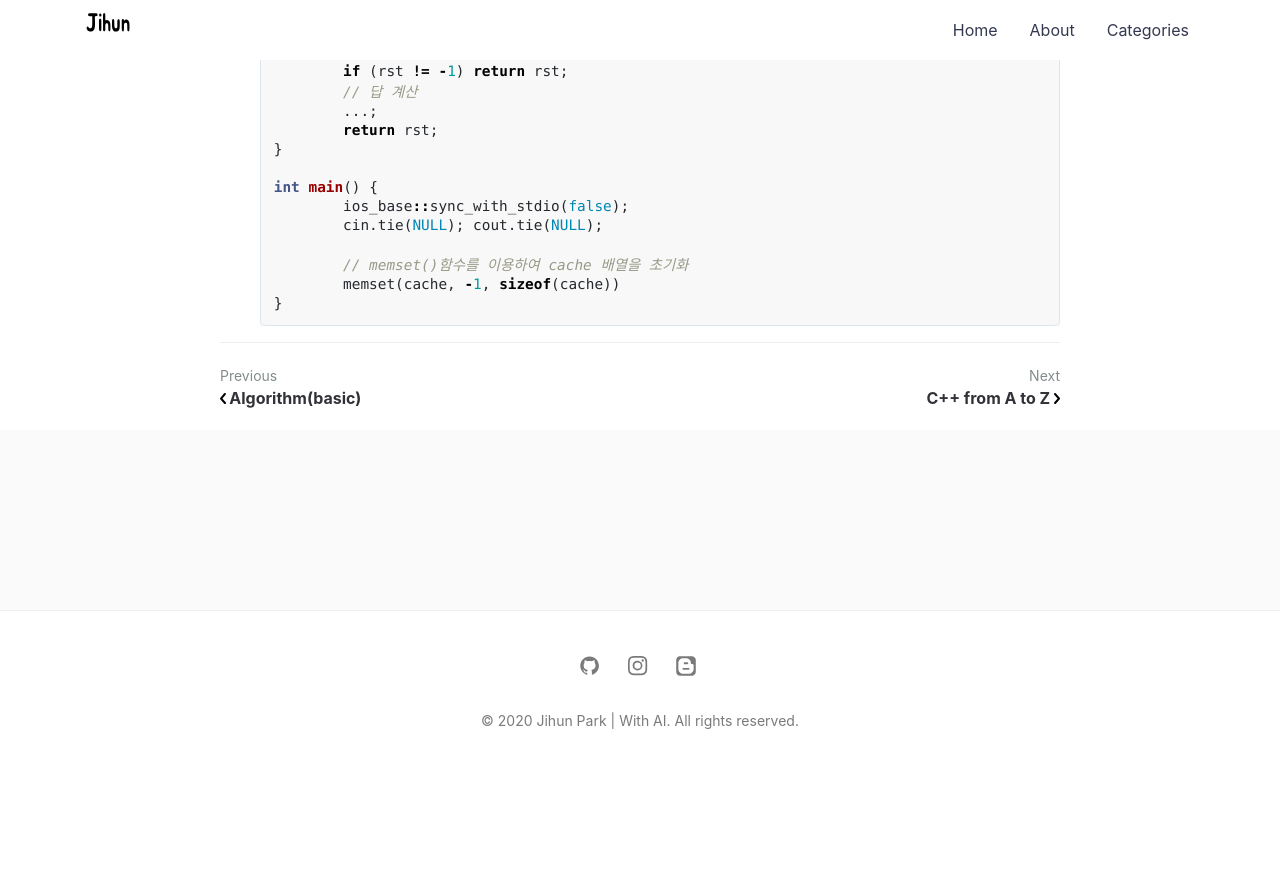
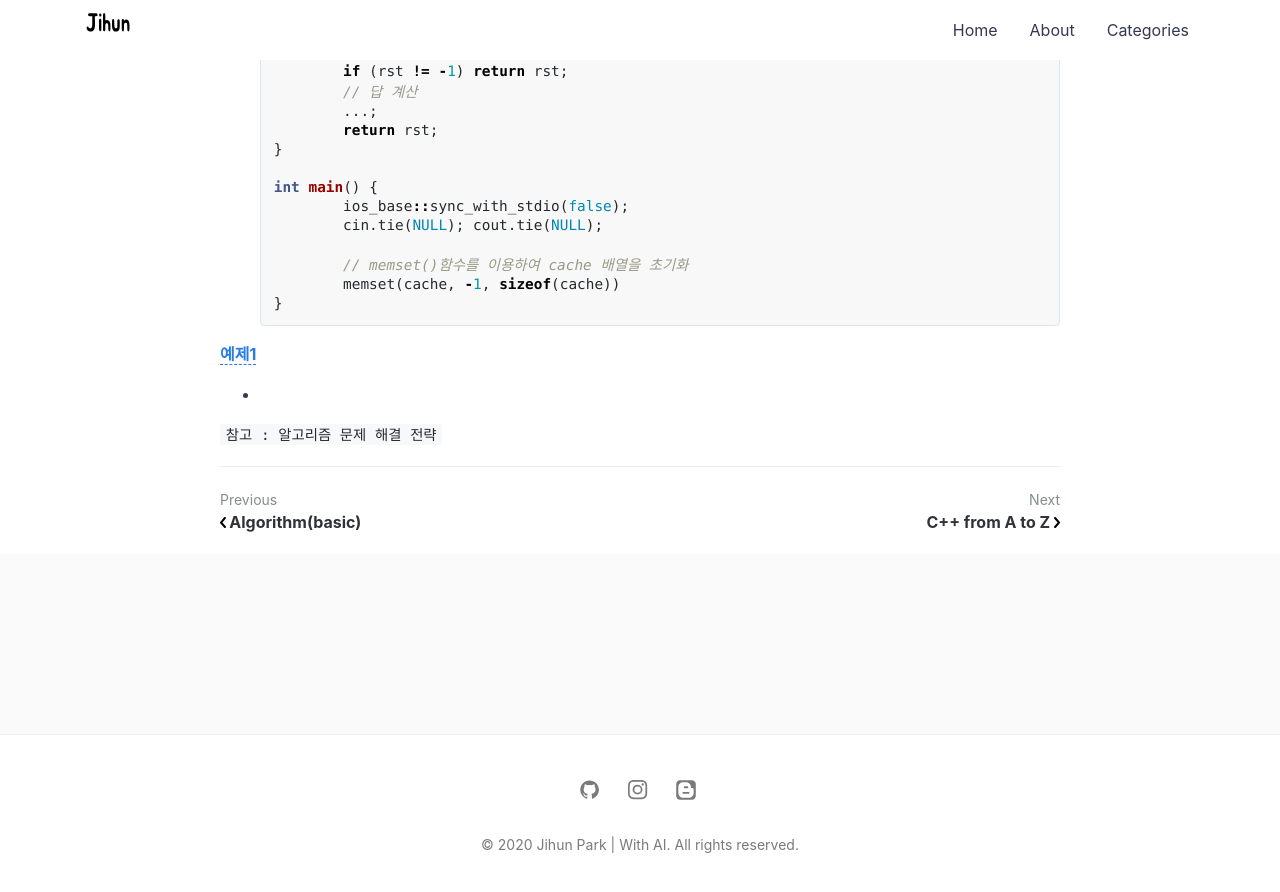
Before and after one commit to jihunparkme/jihunparkme.github.io, a Jekyll site: the page built from _posts/2020-01-06-Algorithm_2.md, in a window 1280 px wide and 900 px high, scrolled down 1267 px. Shown: the top 892 px of the window. Built offline with Jekyll 4.4.1, drawn with Linux system fonts in a browser that asks for light colours; comment, search, counter and statistics services are not loaded; before the commit the page ends 2043 px from its top, so only the background shows below that.

Commit message:
Edit: edit file

````diff
--- a/_posts/2020-01-06-Algorithm_2.md
+++ b/_posts/2020-01-06-Algorithm_2.md
@@ -56,3 +56,13 @@ featured-img: algorithms
   	memset(cache, -1, sizeof(cache))
   }
   ```
+
+#### [예제1](#https://algospot.com/judge/problem/read/JUMPGAME)
+
+-
+
+
+
+
+
+```참고 : 알고리즘 문제 해결 전략```
````
